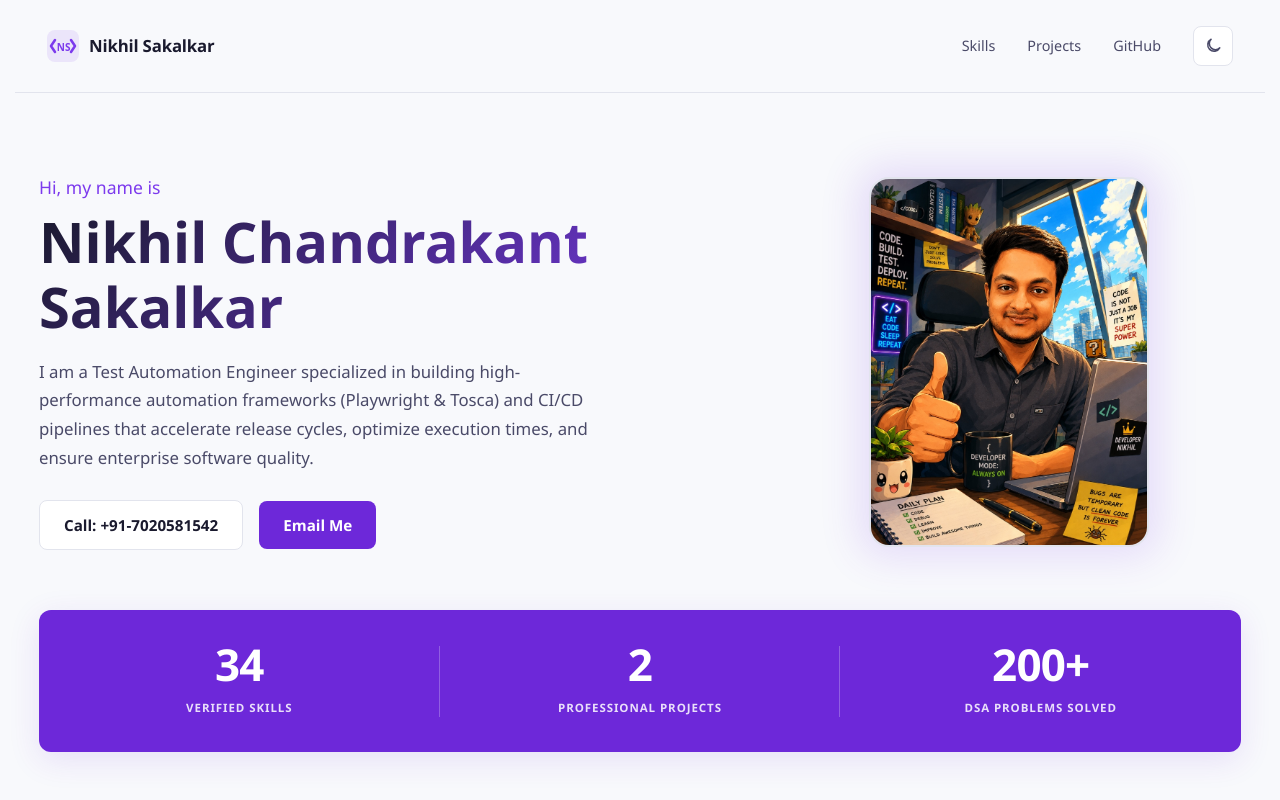
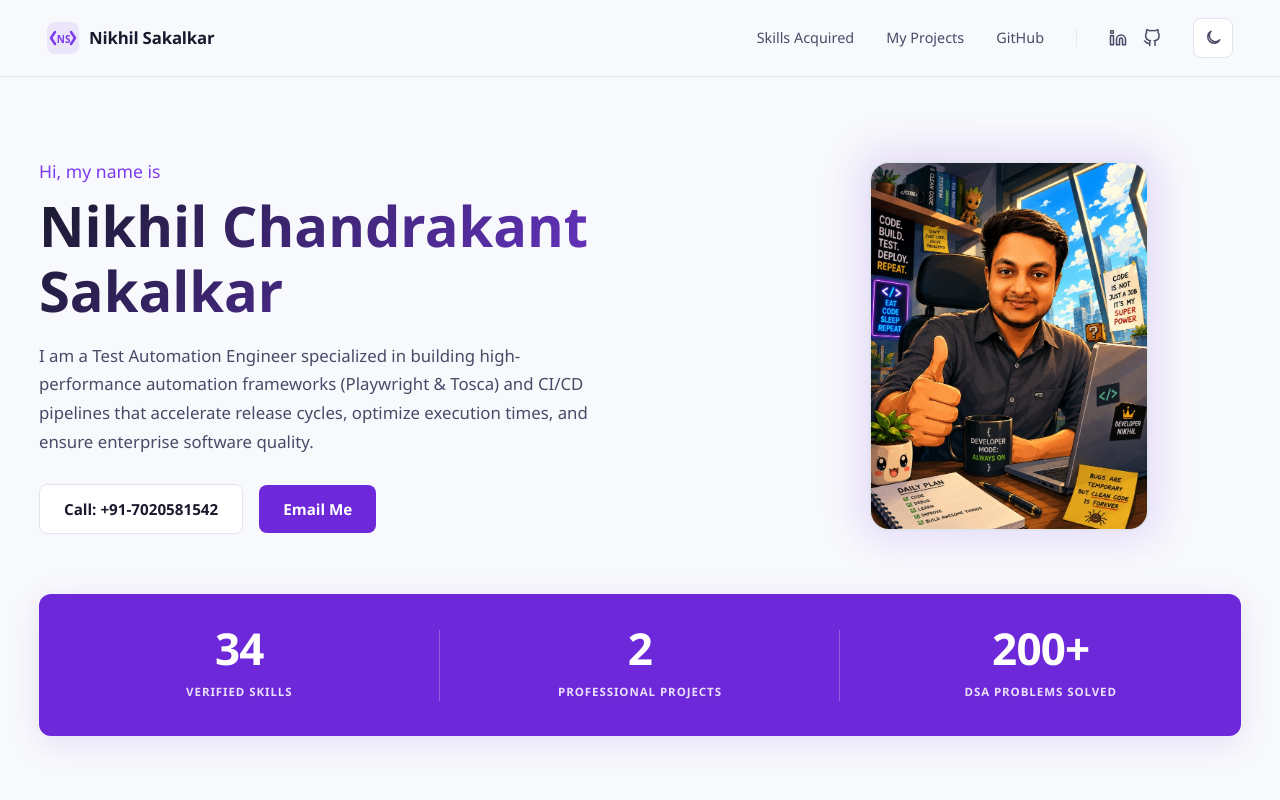
Before and after one commit to Nikk-code/PersonalPorfolio, a React (Vite) app: page / in a window 1280 px wide. Shown: the top 800 px of the page. Built offline with nearby package versions, Linux system fonts and the light colour scheme.

Commit message:
feat: make navbar sticky, add social links and precise active section tracking

```diff
--- a/src/App.css
+++ b/src/App.css
@@ -20,6 +20,20 @@ main {
 }
 
 /* Navbar */
+.navbar-header {
+  position: sticky;
+  top: 0;
+  left: 0;
+  right: 0;
+  width: 100%;
+  background-color: var(--bg-primary);
+  border-bottom: 1px solid var(--border);
+  z-index: 1000;
+  backdrop-filter: blur(12px);
+  -webkit-backdrop-filter: blur(12px);
+  transition: background-color 0.25s ease, border-color 0.25s ease;
+}
+
 .navbar {
   display: flex;
   align-items: center;
@@ -27,8 +41,7 @@ main {
   width: 100%;
   max-width: var(--max-width);
   margin: 0 auto;
-  padding: 26px 32px;
-  border-bottom: 1px solid var(--border);
+  padding: 18px 32px;
 }
 
 .navbar__brand {
@@ -78,11 +91,68 @@ main {
   font-size: 0.9rem;
   color: var(--text-secondary);
   font-weight: 500;
+  position: relative;
+  padding: 6px 0;
+  transition: color 0.2s ease;
+  text-decoration: none;
 }
 
 .navbar__link:hover {
   color: var(--accent-light);
 }
+
+.navbar__link::after {
+  content: '';
+  position: absolute;
+  bottom: 0;
+  left: 0;
+  width: 100%;
+  height: 2.5px;
+  background-color: #f97316; /* Vibrant orange active line */
+  transform: scaleX(0);
+  transform-origin: bottom right;
+  transition: transform 0.25s cubic-bezier(0.4, 0, 0.2, 1);
+}
+
+.navbar__link:hover::after,
+.navbar__link--active::after {
+  transform: scaleX(1);
+  transform-origin: bottom left;
+}
+
+.navbar__link--active {
+  color: var(--text-primary);
+  font-weight: 600;
+}
+
+.navbar__divider {
+  width: 1px;
+  height: 18px;
+  background-color: var(--border);
+  display: inline-block;
+  opacity: 0.8;
+}
+
+.navbar__socials {
+  display: flex;
+  align-items: center;
+  gap: 16px;
+}
+
+.navbar__social-link {
+  color: var(--text-secondary);
+  display: flex;
+  align-items: center;
+  justify-content: center;
+  transition: color 0.2s ease, transform 0.2s ease;
+  text-decoration: none;
+}
+
+.navbar__social-link:hover {
+  color: var(--accent-light);
+  transform: translateY(-1px);
+}
+
 
 /* Theme Toggle */
 .theme-toggle {
--- a/src/components/Navbar.jsx
+++ b/src/components/Navbar.jsx
@@ -1,9 +1,46 @@
-import { navLinks } from '../data/portfolioData'
+import { useEffect, useState } from 'react'
+import { navLinks, personalInfo } from '../data/portfolioData'
 import ThemeToggle from './ThemeToggle'
 
 export default function Navbar() {
+  const [activeSection, setActiveSection] = useState('')
+
+  useEffect(() => {
+    const sectionIds = ['home', 'skills', 'projects', 'github']
+    const sections = sectionIds.map((id) => document.getElementById(id))
+
+    const observerOptions = {
+      root: null,
+      rootMargin: '-35% 0px -45% 0px', // Trigger when section centers in viewport
+      threshold: 0,
+    }
+
+    const observer = new IntersectionObserver((entries) => {
+      entries.forEach((entry) => {
+        if (entry.isIntersecting) {
+          if (entry.target.id === 'home') {
+            setActiveSection('')
+          } else {
+            setActiveSection(entry.target.id)
+          }
+        }
+      })
+    }, observerOptions)
+
+    sections.forEach((section) => {
+      if (section) observer.observe(section)
+    })
+
+    return () => {
+      sections.forEach((section) => {
+        if (section) observer.unobserve(section)
+      })
+    }
+  }, [])
+
   return (
-    <header className="navbar">
+    <header className="navbar-header">
+      <div className="navbar">
         <a href="#" className="navbar__brand">
           <svg className="navbar__logo" viewBox="0 0 32 32" fill="none" xmlns="http://www.w3.org/2000/svg">
             <rect width="32" height="32" rx="8" fill="currentColor" fillOpacity="0.1" />
@@ -15,13 +52,49 @@ export default function Navbar() {
         </a>
         <div className="navbar__right">
           <nav className="navbar__links">
-          {navLinks.map((link) => (
-            <a key={link.href} href={link.href} className="navbar__link">
+            {navLinks.map((link) => {
+              const sectionId = link.href.replace('#', '')
+              const isActive = activeSection === sectionId
+              return (
+                <a
+                  key={link.href}
+                  href={link.href}
+                  className={`navbar__link ${isActive ? 'navbar__link--active' : ''}`}
+                >
                   {link.label}
                 </a>
-          ))}
+              )
+            })}
           </nav>
+          <span className="navbar__divider"></span>
+          <div className="navbar__socials">
+            <a
+              href={personalInfo.linkedin}
+              target="_blank"
+              rel="noopener noreferrer"
+              className="navbar__social-link"
+              aria-label="LinkedIn"
+            >
+              <svg width="18" height="18" viewBox="0 0 24 24" fill="none" stroke="currentColor" strokeWidth="2" strokeLinecap="round" strokeLinejoin="round">
+                <path d="M16 8a6 6 0 0 1 6 6v7h-4v-7a2 2 0 0 0-2-2 2 2 0 0 0-2 2v7h-4v-7a6 6 0 0 1 6-6z" />
+                <rect x="2" y="9" width="4" height="12" />
+                <circle cx="4" cy="4" r="2" />
+              </svg>
+            </a>
+            <a
+              href={personalInfo.github}
+              target="_blank"
+              rel="noopener noreferrer"
+              className="navbar__social-link"
+              aria-label="GitHub"
+            >
+              <svg width="18" height="18" viewBox="0 0 24 24" fill="none" stroke="currentColor" strokeWidth="2" strokeLinecap="round" strokeLinejoin="round">
+                <path d="M9 19c-5 1.5-5-2.5-7-3m14 6v-3.87a3.37 3.37 0 0 0-.94-2.61c3.14-.35 6.44-1.54 6.44-7A5.44 5.44 0 0 0 20 4.77 5.07 5.07 0 0 0 19.91 1S18.73.65 16 2.48a13.38 13.38 0 0 0-7 0C6.27.65 5.09 1 5.09 1A5.07 5.07 0 0 0 5 4.77a5.44 5.44 0 0 0-1.5 3.78c0 5.42 3.3 6.61 6.44 7A3.37 3.37 0 0 0 9 18.13V22" />
+              </svg>
+            </a>
+          </div>
           <ThemeToggle />
+        </div>
       </div>
     </header>
   )
--- a/src/data/portfolioData.js
+++ b/src/data/portfolioData.js
@@ -315,7 +315,7 @@ export const projects = [
 ]
 
 export const navLinks = [
-  { label: 'Skills', href: '#skills' },
-  { label: 'Projects', href: '#projects' },
+  { label: 'Skills Acquired', href: '#skills' },
+  { label: 'My Projects', href: '#projects' },
   { label: 'GitHub', href: '#github' },
 ]
```
Lines whose indentation alone changed are shown as unchanged.
